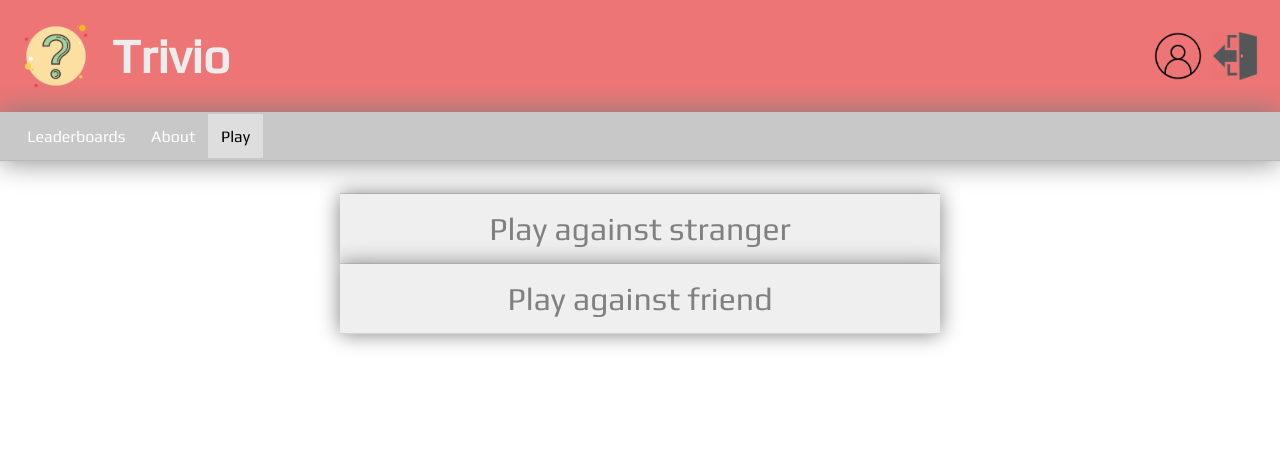
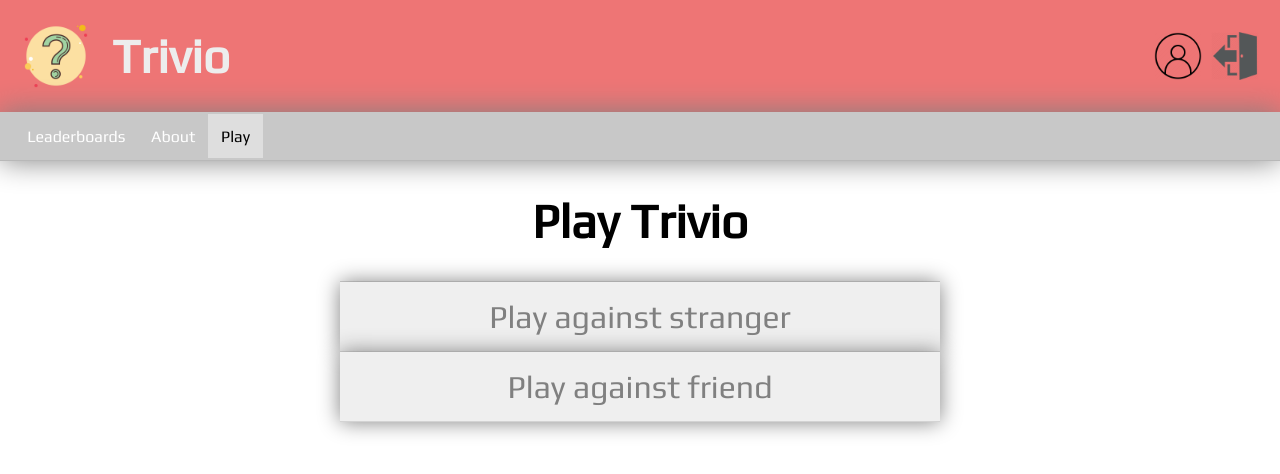
Before and after one commit to calexander618/trivio, a Vue app in the folder code/frontend-vue/: page /#/dashboard/landing in a window 1280 px wide. Shown: the top 474 px of the page. Built offline with nearby package versions, Linux system fonts and the light colour scheme.

Commit message:
added some more styling

```diff
--- a/code/frontend-vue/src/views/DashboardPages/LandingPage.vue
+++ b/code/frontend-vue/src/views/DashboardPages/LandingPage.vue
@@ -1,5 +1,6 @@
 <template>
   <div id="landing-page">
+      <h1>Play Trivio</h1>
     <div class="buttons">
       <button>Play against stranger</button>
       <button>Play against friend</button>
@@ -39,4 +40,10 @@ export default {
         background-color: #dedede;
     }
 
+    h1 {
+        font-family: 'Play';
+        text-align: center;
+        font-size: 3rem;
+    }
+
 </style>
```
